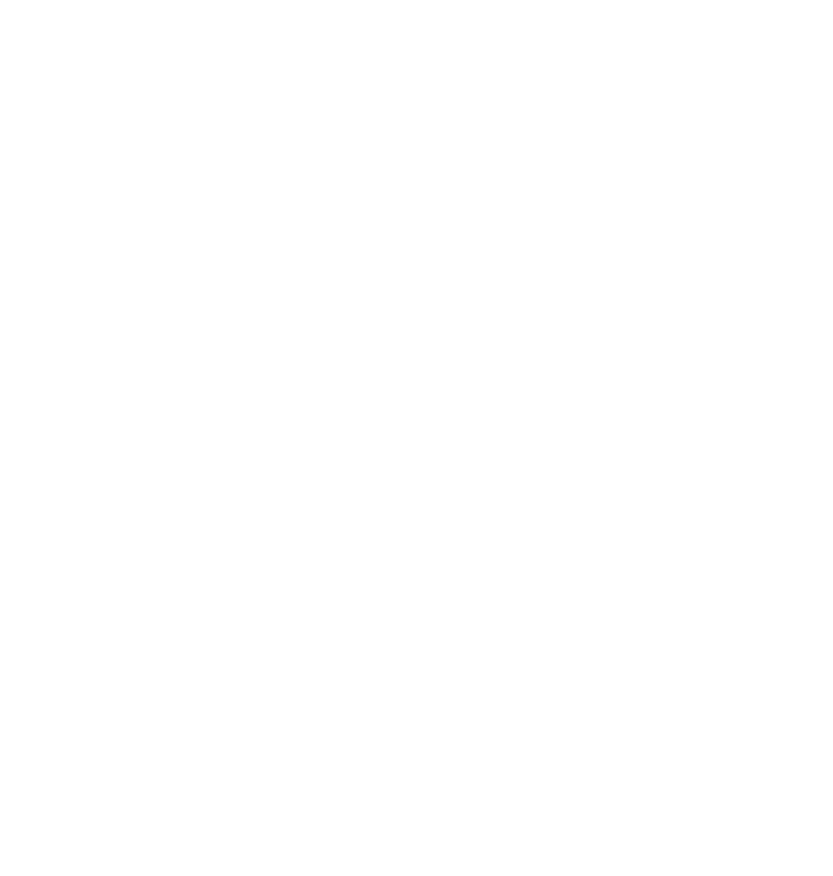
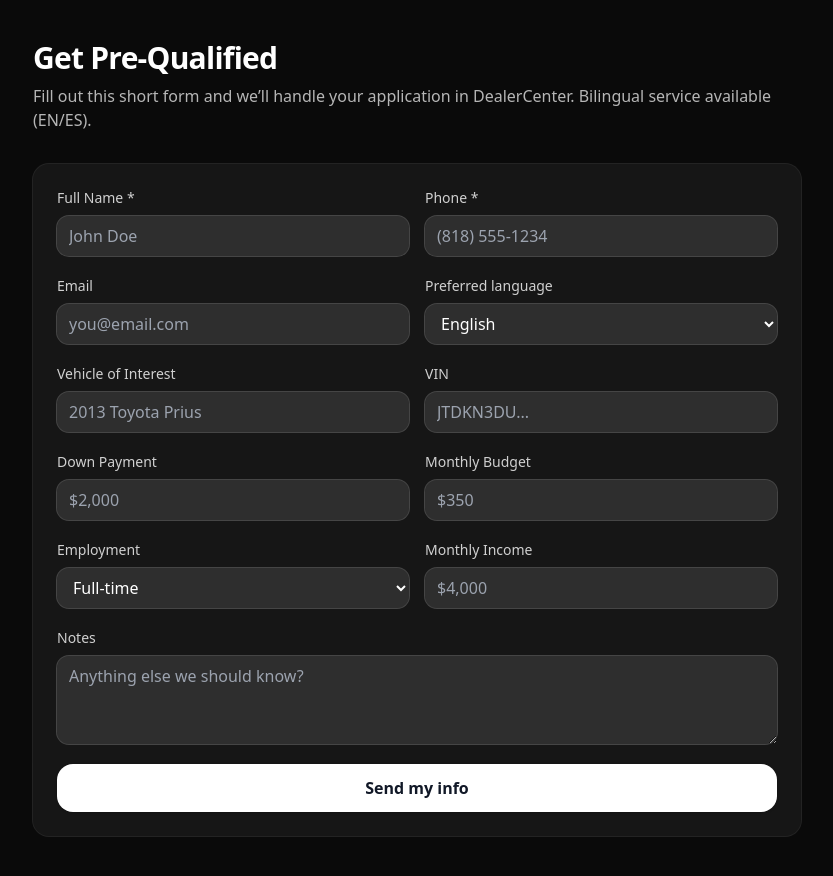
Before and after one commit to availablehybrid1/available-hybrid-site1, a Next.js app: page /pre-qualification in a window 1280 px wide. Before the commit this address had no page. Shown: the whole page, without its empty margins (223-1056 px from the left). Before the commit the page ends 800 px from the top, so only its background shows below. Built offline with nearby package versions, Linux system fonts and the light colour scheme.

Commit message:
Create pre-qualification.tsx

```diff
--- /dev/null
+++ b/pages/pre-qualification.tsx
@@ -0,0 +1,235 @@
+// pages/pre-qualification.tsx
+import * as React from "react";
+import Head from "next/head";
+
+const RECEIVER_EMAIL = "availablehybrid@gmail.com"; // cámbialo si usas otro
+
+export default function PreQualification() {
+  const [submitting, setSubmitting] = React.useState(false);
+  const [sent, setSent] = React.useState(false);
+  const [error, setError] = React.useState<string | null>(null);
+
+  function handleSubmit(e: React.FormEvent<HTMLFormElement>) {
+    e.preventDefault();
+    setSubmitting(true);
+    setError(null);
+
+    const form = new FormData(e.currentTarget);
+    const name = (form.get("name") as string)?.trim();
+    const phone = (form.get("phone") as string)?.trim();
+
+    if (!name || !phone) {
+      setSubmitting(false);
+      setError("Please enter at least your name and phone number.");
+      return;
+    }
+
+    const subject = encodeURIComponent(
+      `Pre-Qualification – ${name || "New Applicant"}`
+    );
+
+    const body = encodeURIComponent(
+      [
+        `Name: ${name}`,
+        `Phone: ${phone}`,
+        `Email: ${form.get("email") || "—"}`,
+        `Preferred language: ${form.get("language") || "EN"}`,
+        `Vehicle of interest: ${form.get("vehicle") || "—"}`,
+        `VIN: ${form.get("vin") || "—"}`,
+        `Down payment: ${form.get("downPayment") || "—"}`,
+        `Monthly budget: ${form.get("monthlyBudget") || "—"}`,
+        `Employment: ${form.get("employment") || "—"}`,
+        `Monthly income: ${form.get("monthlyIncome") || "—"}`,
+        `Housing: ${form.get("housing") || "—"}`,
+        `Notes: ${form.get("notes") || "—"}`,
+        "",
+        "Consent to be contacted: Yes",
+        "",
+        "(Copy this into DealerCenter when processing.)",
+      ].join("\n")
+    );
+
+    const mailto = `mailto:${RECEIVER_EMAIL}?subject=${subject}&body=${body}`;
+
+    // Abre el correo y muestra confirmación
+    window.open(mailto);
+    setSubmitting(false);
+    setSent(true);
+    (e.currentTarget as HTMLFormElement).reset();
+  }
+
+  return (
+    <>
+      <Head>
+        <title>Get Pre-Qualified – Available Hybrid R&M Inc.</title>
+      </Head>
+
+      <main className="min-h-screen bg-neutral-950 text-white px-4 py-10">
+        <div className="mx-auto max-w-3xl">
+          <h1 className="text-3xl font-bold tracking-tight">
+            Get Pre-Qualified
+          </h1>
+          <p className="mt-2 text-white/70">
+            Fill out this short form and we’ll handle your application in
+            DealerCenter. Bilingual service available (EN/ES).
+          </p>
+
+          {!sent ? (
+            <form
+              onSubmit={handleSubmit}
+              className="mt-8 grid gap-5 rounded-2xl bg-white/5 p-6 ring-1 ring-white/10"
+            >
+              {/* Contact */}
+              <div className="grid gap-4 sm:grid-cols-2">
+                <div className="grid gap-2">
+                  <label className="text-sm text-white/80">Full Name *</label>
+                  <input
+                    name="name"
+                    required
+                    className="rounded-xl bg-white/10 px-3 py-2 outline-none ring-1 ring-white/20 focus:ring-white/40"
+                    placeholder="John Doe"
+                  />
+                </div>
+                <div className="grid gap-2">
+                  <label className="text-sm text-white/80">Phone *</label>
+                  <input
+                    name="phone"
+                    required
+                    className="rounded-xl bg-white/10 px-3 py-2 outline-none ring-1 ring-white/20 focus:ring-white/40"
+                    placeholder="(818) 555-1234"
+                  />
+                </div>
+              </div>
+
+              <div className="grid gap-4 sm:grid-cols-2">
+                <div className="grid gap-2">
+                  <label className="text-sm text-white/80">Email</label>
+                  <input
+                    name="email"
+                    type="email"
+                    className="rounded-xl bg-white/10 px-3 py-2 outline-none ring-1 ring-white/20 focus:ring-white/40"
+                    placeholder="you@email.com"
+                  />
+                </div>
+                <div className="grid gap-2">
+                  <label className="text-sm text-white/80">
+                    Preferred language
+                  </label>
+                  <select
+                    name="language"
+                    className="rounded-xl bg-white/10 px-3 py-2 outline-none ring-1 ring-white/20 focus:ring-white/40"
+                  >
+                    <option value="EN">English</option>
+                    <option value="ES">Español</option>
+                  </select>
+                </div>
+              </div>
+
+              {/* Vehicle */}
+              <div className="grid gap-4 sm:grid-cols-2">
+                <div className="grid gap-2">
+                  <label className="text-sm text-white/80">
+                    Vehicle of Interest
+                  </label>
+                  <input
+                    name="vehicle"
+                    className="rounded-xl bg-white/10 px-3 py-2 outline-none ring-1 ring-white/20 focus:ring-white/40"
+                    placeholder="2013 Toyota Prius"
+                  />
+                </div>
+                <div className="grid gap-2">
+                  <label className="text-sm text-white/80">VIN</label>
+                  <input
+                    name="vin"
+                    className="rounded-xl bg-white/10 px-3 py-2 outline-none ring-1 ring-white/20 focus:ring-white/40"
+                    placeholder="JTDKN3DU..."
+                  />
+                </div>
+              </div>
+
+              {/* Financial */}
+              <div className="grid gap-4 sm:grid-cols-2">
+                <div className="grid gap-2">
+                  <label className="text-sm text-white/80">Down Payment</label>
+                  <input
+                    name="downPayment"
+                    className="rounded-xl bg-white/10 px-3 py-2 outline-none ring-1 ring-white/20 focus:ring-white/40"
+                    placeholder="$2,000"
+                  />
+                </div>
+                <div className="grid gap-2">
+                  <label className="text-sm text-white/80">Monthly Budget</label>
+                  <input
+                    name="monthlyBudget"
+                    className="rounded-xl bg-white/10 px-3 py-2 outline-none ring-1 ring-white/20 focus:ring-white/40"
+                    placeholder="$350"
+                  />
+                </div>
+              </div>
+
+              {/* Employment */}
+              <div className="grid gap-4 sm:grid-cols-2">
+                <div className="grid gap-2">
+                  <label className="text-sm text-white/80">Employment</label>
+                  <select
+                    name="employment"
+                    className="rounded-xl bg-white/10 px-3 py-2 outline-none ring-1 ring-white/20 focus:ring-white/40"
+                  >
+                    <option value="Full-time">Full-time</option>
+                    <option value="Part-time">Part-time</option>
+                    <option value="Self-employed">Self-employed</option>
+                    <option value="Unemployed">Unemployed</option>
+                  </select>
+                </div>
+                <div className="grid gap-2">
+                  <label className="text-sm text-white/80">Monthly Income</label>
+                  <input
+                    name="monthlyIncome"
+                    className="rounded-xl bg-white/10 px-3 py-2 outline-none ring-1 ring-white/20 focus:ring-white/40"
+                    placeholder="$4,000"
+                  />
+                </div>
+              </div>
+
+              {/* Notes */}
+              <div className="grid gap-2">
+                <label className="text-sm text-white/80">Notes</label>
+                <textarea
+                  name="notes"
+                  rows={3}
+                  className="rounded-xl bg-white/10 px-3 py-2 outline-none ring-1 ring-white/20 focus:ring-white/40"
+                  placeholder="Anything else we should know?"
+                />
+              </div>
+
+              {error && <p className="text-red-400 text-sm">{error}</p>}
+
+              <button
+                disabled={submitting}
+                className="rounded-2xl bg-white text-gray-900 px-5 py-3 font-semibold shadow hover:shadow-lg disabled:opacity-60"
+              >
+                {submitting ? "Sending..." : "Send my info"}
+              </button>
+            </form>
+          ) : (
+            <div className="mt-10 rounded-2xl bg-emerald-600/10 p-8 text-center ring-1 ring-emerald-500/30">
+              <h2 className="text-2xl font-bold text-emerald-400">
+                ✅ Information Sent!
+              </h2>
+              <p className="mt-3 text-white/80">
+                Thank you! Your message has been opened in your email app.
+                Please make sure to press “Send” so we receive your info.
+              </p>
+              <button
+                onClick={() => setSent(false)}
+                className="mt-5 rounded-xl bg-white/10 px-5 py-2 text-sm hover:bg-white/20"
+              >
+                Send another form
+              </button>
+            </div>
+          )}
+        </div>
+      </main>
+    </>
+  );
+}
```
